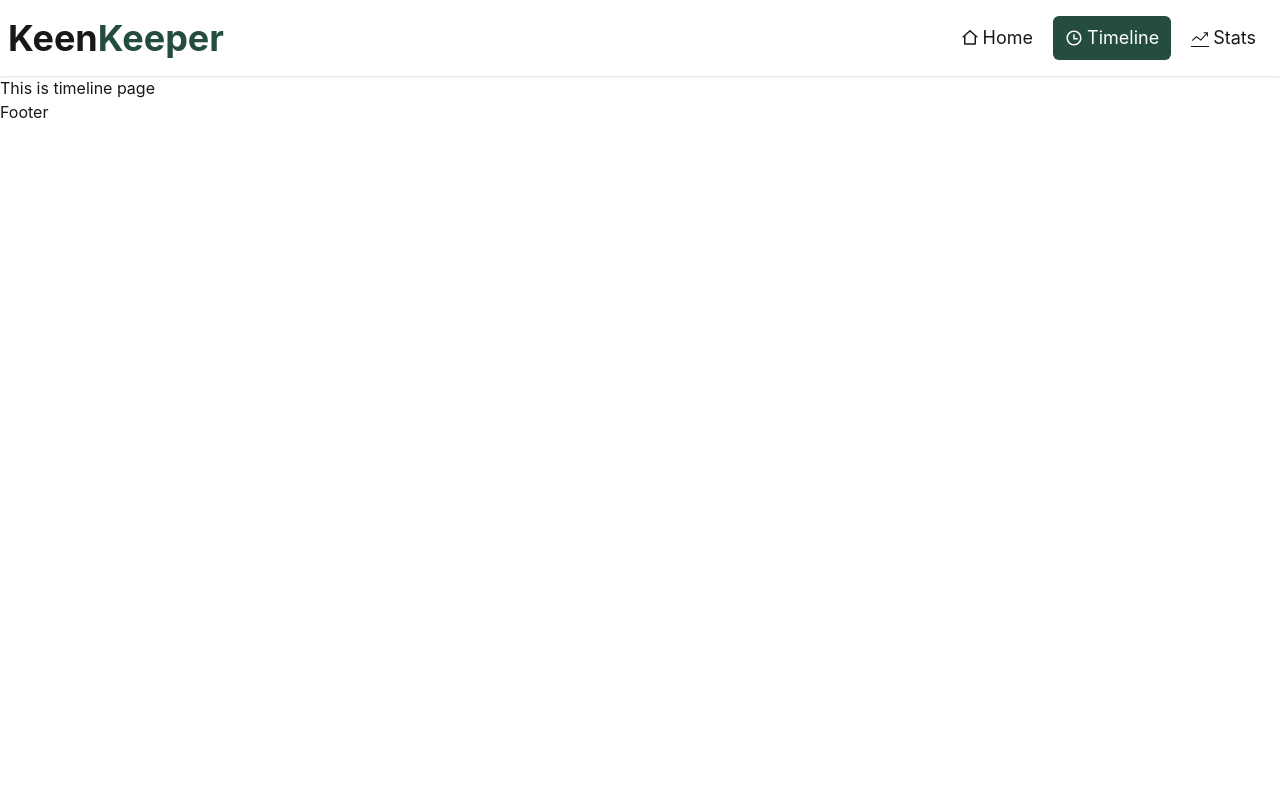
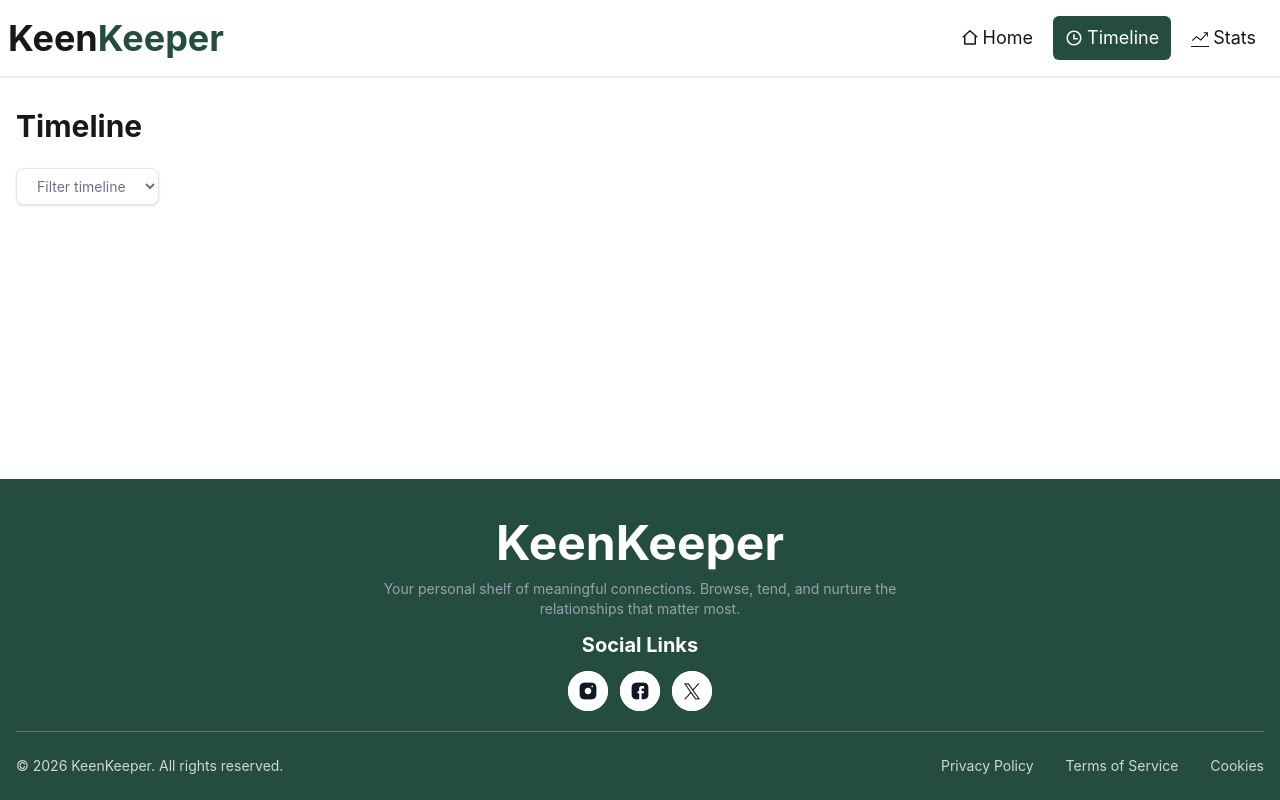
Before and after one commit to saikot05/Keen-Keeper-, a React (Vite) app: page /timeline in a window 1280 px wide. Built offline with nearby package versions, Linux system fonts and the light colour scheme.

Commit message:
design timeline and footer

```diff
--- a/package.json
+++ b/package.json
@@ -16,6 +16,7 @@
     "react-icons": "^5.6.0",
     "react-router": "^7.14.1",
     "react-spinners": "^0.17.0",
+    "react-toastify": "^11.0.5",
     "tailwindcss": "^4.2.2"
   },
   "devDependencies": {
--- /dev/null
+++ b/src/components/context/TimelineContext.jsx
@@ -0,0 +1,27 @@
+import React, { createContext, useContext, useEffect, useState } from 'react';
+import { addTimelineToLocalDB, getTimelineFromLocalDB } from '../../utils/LocalDB';
+
+export const TimelineContext = createContext();
+
+const TimelineProvider = ({children}) => {
+    const [timeline,setTimeline] = useState([]);
+    useEffect(()=> {
+        const saved = getTimelineFromLocalDB();
+        if(saved?.length) setTimeline(saved)
+    },[])
+
+    const addEntry = (entry) =>{
+        const updated = [entry, ...timeline];
+        setTimeline(updated);
+        addTimelineToLocalDB(entry)
+    }
+    const data = {
+        timeline,
+        setTimeline,
+        addEntry
+    };
+
+    return <TimelineContext.Provider value={data}>{children}</TimelineContext.Provider>
+};
+
+export default TimelineProvider;
--- a/src/components/shared/Footer.jsx
+++ b/src/components/shared/Footer.jsx
@@ -1,10 +1,38 @@
 import React from 'react';
+import instaImg from '../../assets/assets/instagram.png'
+import facebookImg from '../../assets/assets/facebook.png'
+import twitterImg from '../../assets/assets/twitter.png'
 
 const Footer = () => {
     return (
-        <div>
-            Footer
-        </div>
+        <footer className='bg-[#244D3F] mt-5'>
+            <div className='container mx-auto px-4 pt-10'>
+                <div className='text-center space-y-3 mb-5'>
+                    <h2 className='text-white font-bold text-3xl sm:text-4xl md:text-5xl'>KeenKeeper</h2>
+                    <p className='text-gray-400 text-sm max-w-xl mx-auto px-2'>Your personal shelf of meaningful connections. Browse, tend, and nurture the relationships that matter most.</p>
+                    <p className='text-white text-xl font-bold'>Social Links</p>
+                    <div className='flex items-center justify-center gap-3'>
+                        <div className='bg-white rounded-full flex items-center justify-center'>
+                            <img src={instaImg} alt="instagram" />
+                        </div>
+                        <div className=' bg-white rounded-full flex items-center justify-center'>
+                            <img src={facebookImg} alt="facebook"/>
+                        </div>
+                        <div className=' bg-white rounded-full flex items-center justify-center'>
+                            <img src={twitterImg} alt="twitter"/>
+                        </div>
+                    </div>
+                </div>
+                <div className='border-t border-gray-500 py-6 flex flex-col md:flex-row justify-between items-center gap-4 text-gray-300 text-xs sm:text-sm'>
+                    <p className='text-center md:text-left'>© 2026 KeenKeeper. All rights reserved.</p>
+                    <div className='flex flex-wrap justify-center gap-4 md:gap-8'>
+                        <p className='cursor-pointer hover:text-white transition-colors'>Privacy Policy</p>
+                        <p className='cursor-pointer hover:text-white transition-colors'>Terms of Service</p>
+                        <p className='cursor-pointer hover:text-white transition-colors'>Cookies</p>
+                    </div>
+                </div>
+            </div>
+        </footer>
     );
 };
 
--- a/src/layout/RootLayout.jsx
+++ b/src/layout/RootLayout.jsx
@@ -5,9 +5,11 @@ import Footer from '../components/shared/Footer';
 
 const RootLayout = () => {
     return (
-        <div>
+        <div className='flex flex-col min-h-screen'>
             <Navbar></Navbar>
-            <Outlet></Outlet>
+            <main className='flex-1'>
+                <Outlet></Outlet>
+            </main>
             <Footer></Footer>
         </div>
     );
--- a/src/main.jsx
+++ b/src/main.jsx
@@ -2,58 +2,16 @@ import { StrictMode } from 'react'
 import { createRoot } from 'react-dom/client'
 import './index.css'
 import { RouterProvider } from 'react-router/dom'
-import { createBrowserRouter } from 'react-router'
-import RootLayout from './layout/RootLayout'
-import Homepage from './pages/homepage/Homepage'
-import Timeline from './pages/Timeline/Timeline'
-import Stats from './pages/stats/Stats'
-import Friend from './pages/friend/Friend'
-import FriendDetails from './pages/friend/FriendDetails'
+import { ToastContainer } from 'react-toastify'
+import { router } from './router/Routes'
+import TimelineProvider from './components/context/TimelineContext'
 
-const router=createBrowserRouter(
-  [
-    {
-      path:"/",
-      Component: RootLayout,
-      children:[
-        {
-          path:"/",
-          Component: Homepage,
-        },
-        {
-          path:"/friend",
-          Component: Friend,
-
-        },
-        {
-          path:"/timeline",
-          Component:Timeline
-
-        },
-        {
-          path:"/stats",
-          Component: Stats
-        },
-        {
-          path:"/friendDetails/:id",
-          Component: FriendDetails,
-          loader:async ({ params }) => {
-          const res = await fetch("/data.json");
-        const data = await res.json();
-        const friend = data.find(f => f.id === parseInt(params.id));
-        return friend;
-    }
-        }
-
-      ],
-      errorElement: <h2>This page is not found</h2>
-    }
-
-  ]
-)
 
 createRoot(document.getElementById('root')).render(
   <StrictMode>
-    <RouterProvider router={router} />
+    <TimelineProvider>
+        <RouterProvider router={router} />
+        <ToastContainer />
+    </TimelineProvider>
   </StrictMode>,
 )
--- a/src/pages/friend/FriendDetails.jsx
+++ b/src/pages/friend/FriendDetails.jsx
@@ -1,12 +1,26 @@
-import React from 'react';
+
 import { FiArchive, FiPhoneCall } from 'react-icons/fi';
 import { MdOutlineVideocam } from 'react-icons/md';
 import { RiDeleteBinLine, RiMessage2Line, RiNotificationSnoozeLine } from 'react-icons/ri';
 import { useLoaderData } from 'react-router';
+import { toast } from 'react-toastify';
+import { useContext } from 'react';
+import { TimelineContext } from '../../components/context/TimelineContext';
 
 const FriendDetails = () => {
     const friend = useLoaderData();
+    const {setTimeline} = useContext(TimelineContext)
+    const formatDate = () => new Date().toLocaleDateString('en-Us',{month:'long',day:'numeric',year:'numeric'})
 
+    const handleCheckIn = (type) => {
+        const entry = {
+            id: Date.now(),
+            date:formatDate(),
+            title:`${type} with ${friend.name}`
+        };
+        setTimeline(prev => [...prev,entry]);
+        toast.success(`${type} added to timeline`);
+    }
     return (
         <div className="container mx-auto px-4 py-8">
             <div className="grid grid-cols-1 md:grid-cols-[380px_1fr] lg:grid-cols-[560px_1fr] gap-6 items-start">
@@ -33,17 +47,17 @@ const FriendDetails = () => {
                         </div>
 
                         <p className="text-sm text-gray-500 text-center italic">"{friend.bio}"</p>
-                        <p className="text-sm text-gray-400">Preferred: email</p>
+                        <p className="text-sm text-gray-400">Preferred: {friend.email}</p>
                     </div>
 
                     <div className="bg-white rounded-2xl shadow-sm p-4 flex flex-col gap-2">
-                        <button className="w-full shadow-sm rounded-xl py-2.5 text-sm font-semibold flex items-center justify-center gap-2 hover:bg-gray-50 transition-colors">
+                        <button className="w-full shadow-sm rounded-xl py-2.5 text-sm font-semibold flex items-center justify-center gap-2 hover:bg-gray-50 cursor-pointer">
                             <RiNotificationSnoozeLine /> Snooze 2 Weeks
                         </button>
-                        <button className="w-full shadow-sm rounded-xl py-2.5 text-sm font-semibold flex items-center justify-center gap-2 hover:bg-gray-50 transition-colors">
+                        <button className="w-full shadow-sm rounded-xl py-2.5 text-sm font-semibold flex items-center justify-center gap-2 hover:bg-gray-50 cursor-pointer">
                             <FiArchive /> Archive
                         </button>
-                        <button className="w-full shadow-sm rounded-xl py-2.5 text-sm font-semibold text-red-500 flex items-center justify-center gap-2 hover:bg-red-50 transition-colors">
+                        <button className="w-full shadow-sm rounded-xl py-2.5 text-sm font-semibold text-red-500 flex items-center justify-center gap-2 hover:bg-gray-50 cursor-pointer">
                             <RiDeleteBinLine /> Delete
                         </button>
                     </div>
@@ -71,7 +85,7 @@ const FriendDetails = () => {
                     <div className="bg-white rounded-2xl shadow-sm px-6 py-10">
                         <div className="flex justify-between items-center mb-3">
                             <h3 className="font-bold text-lg text-[#244D3F]">Relationship Goal</h3>
-                            <button className="btn px-6 py-2 rounded-lg text-sm">Edit</button>
+                            <button className="btn px-6 py-2 rounded-lg text-sm hover:bg-gray-50 cursor-pointer">Edit</button>
                         </div>
                         <p className="text-gray-600">Connect every <span className="font-bold">{friend.goal} days</span></p>
                     </div>
@@ -79,21 +93,23 @@ const FriendDetails = () => {
                     <div className="bg-white rounded-2xl shadow-sm px-6 py-8">
                         <h3 className="font-bold text-lg mb-4 text-[#244D3F]">Quick Check-In</h3>
                         <div className="grid grid-cols-3 gap-4">
-                            <button className="rounded-xl py-5 flex flex-col items-center gap-2 text-sm font-medium bg-gray-50 hover:bg-gray-100 transition-colors">
+                            <button onClick={() => handleCheckIn('Call')} className="rounded-xl py-5 flex flex-col items-center gap-2 text-sm font-medium bg-gray-50 hover:bg-gray-50 cursor-pointer">
                                 <FiPhoneCall size={18} /> Call
                             </button>
-                            <button className="rounded-xl py-5 flex flex-col items-center gap-2 text-sm font-medium bg-gray-50 hover:bg-gray-100 transition-colors">
+                            <button onClick={() => handleCheckIn('Text')} className="rounded-xl py-5 flex flex-col items-center gap-2 text-sm font-medium bg-gray-50 hover:bg-gray-50 cursor-pointer">
                                 <RiMessage2Line size={18} /> Text
                             </button>
-                            <button className="rounded-xl py-5 flex flex-col items-center gap-2 text-sm font-medium bg-gray-50 hover:bg-gray-100 transition-colors">
+                            <button onClick={() => handleCheckIn('Video')} className="rounded-xl py-5 flex flex-col items-center gap-2 text-sm font-medium bg-gray-50 hover:bg-gray-50 cursor-pointer">
                                 <MdOutlineVideocam size={18} /> Video
                             </button>
                         </div>
+
                     </div>
-
                 </div>
             </div>
+
         </div>
+
     );
 };
 
--- a/src/pages/timeline/Timeline.jsx
+++ b/src/pages/timeline/Timeline.jsx
@@ -1,9 +1,53 @@
-import React from 'react';
+import React, { useContext, useState } from 'react';
+import { TimelineContext } from '../../components/context/TimelineContext';
+import callImg from '../../assets/assets/call.png'
+import textImg from '../../assets/assets/text.png'
+import videoImg from '../../assets/assets/video.png'
 
+const Filter_option = ['All','Call','Text','Video'];
 const Timeline = () => {
+
+    const {timeline} = useContext(TimelineContext)
+    const [filter,setFilter]=useState('All')
+
+    const getIcon = (title) =>{
+        if(title.includes('Call')) return callImg
+        if(title.includes('Text')) return textImg
+        if(title.includes('Video')) return videoImg
+        return null;
+    }
+
+    const filteredTimeline = filter === 'All' ? timeline : timeline.filter(item => item.title.includes(filter));
     return (
-        <div>
-            This is timeline page
+        <div className='container mx-auto px-4 py-8'>
+            <h2 className='text-3xl font-bold mb-6'>Timeline</h2>
+            <div className="mb-6">
+                <select
+                    value={filter}
+                    onChange={(e) => setFilter(e.target.value)}
+                    className="border border-gray-200 rounded-lg px-4 py-2 text-sm text-gray-500 bg-white shadow-sm cursor-pointer"
+                >
+                    {Filter_option.map(option => (
+                        <option key={option} value={option}>
+                            {option === 'All' ? 'Filter timeline' : option}
+                        </option>
+                    ))}
+                </select>
+            </div>
+
+            {
+                filteredTimeline.map((item,ind)=>{
+                    return <div key={ind} className='bg-white shadow-sm rounded-lg mb-5  p-4 flex items-center gap-4'>
+                       <div className='w-10 h-10'>
+                            <img src={getIcon(item.title)} alt="type" className='w-full h-full object-contain' />
+                        </div>
+                        <div>
+                            <p className='text-sm font-semibold'>{item.title}</p>
+                            <p className='text-xs text-gray-500'>{item.date}</p>
+                        </div>
+                    </div>
+                })
+            }
         </div>
     );
 };
--- /dev/null
+++ b/src/router/Routes.jsx
@@ -0,0 +1,49 @@
+import { createBrowserRouter } from "react-router";
+import RootLayout from "../layout/RootLayout";
+import Homepage from "../pages/homepage/Homepage";
+import Friend from "../pages/friend/Friend";
+import Timeline from "../pages/timeline/Timeline";
+import Stats from "../pages/stats/Stats";
+import FriendDetails from "../pages/friend/FriendDetails";
+
+export const router=createBrowserRouter(
+  [
+    {
+      path:"/",
+      Component: RootLayout,
+      children:[
+        {
+          path:"/",
+          Component: Homepage,
+        },
+        {
+          path:"/friend",
+          Component: Friend,
+
+        },
+        {
+          path:"/timeline",
+          Component:Timeline
+
+        },
+        {
+          path:"/stats",
+          Component: Stats
+        },
+        {
+          path:"/friendDetails/:id",
+          Component: FriendDetails,
+          loader:async ({ params }) => {
+            const res = await fetch("/data.json");
+            const data = await res.json();
+            const friend = data.find(f => f.id === parseInt(params.id));
+            return friend;
+          }
+        }
+
+      ],
+      errorElement: <h2>This page is not found</h2>
+    }
+
+  ]
+)
--- /dev/null
+++ b/src/utils/LocalDB.js
@@ -0,0 +1,12 @@
+const getTimelineFromLocalDB = () => {
+    const allTimeline = localStorage.getItem("timeline");
+    if (allTimeline) return JSON.parse(allTimeline)
+    return [];
+}
+const addTimelineToLocalDB = (entry) => {
+    const allEntries = getTimelineFromLocalDB();
+    allEntries.unshift(entry);
+    localStorage.setItem("timeline", JSON.stringify(allEntries));
+}
+
+export { getTimelineFromLocalDB, addTimelineToLocalDB }
```
Also changed, not shown: 1 other file (tests, documents, lock files or other folders).
